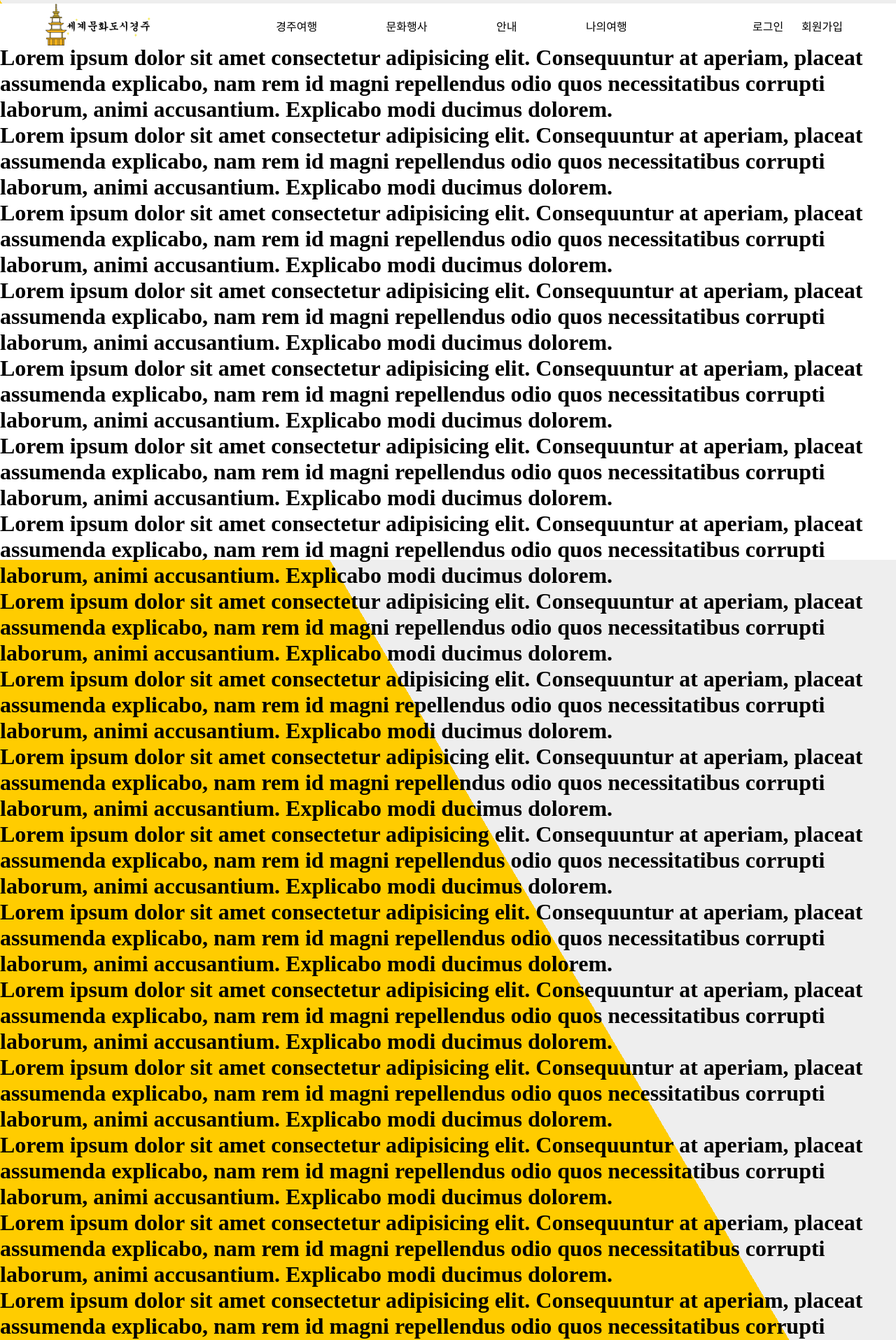
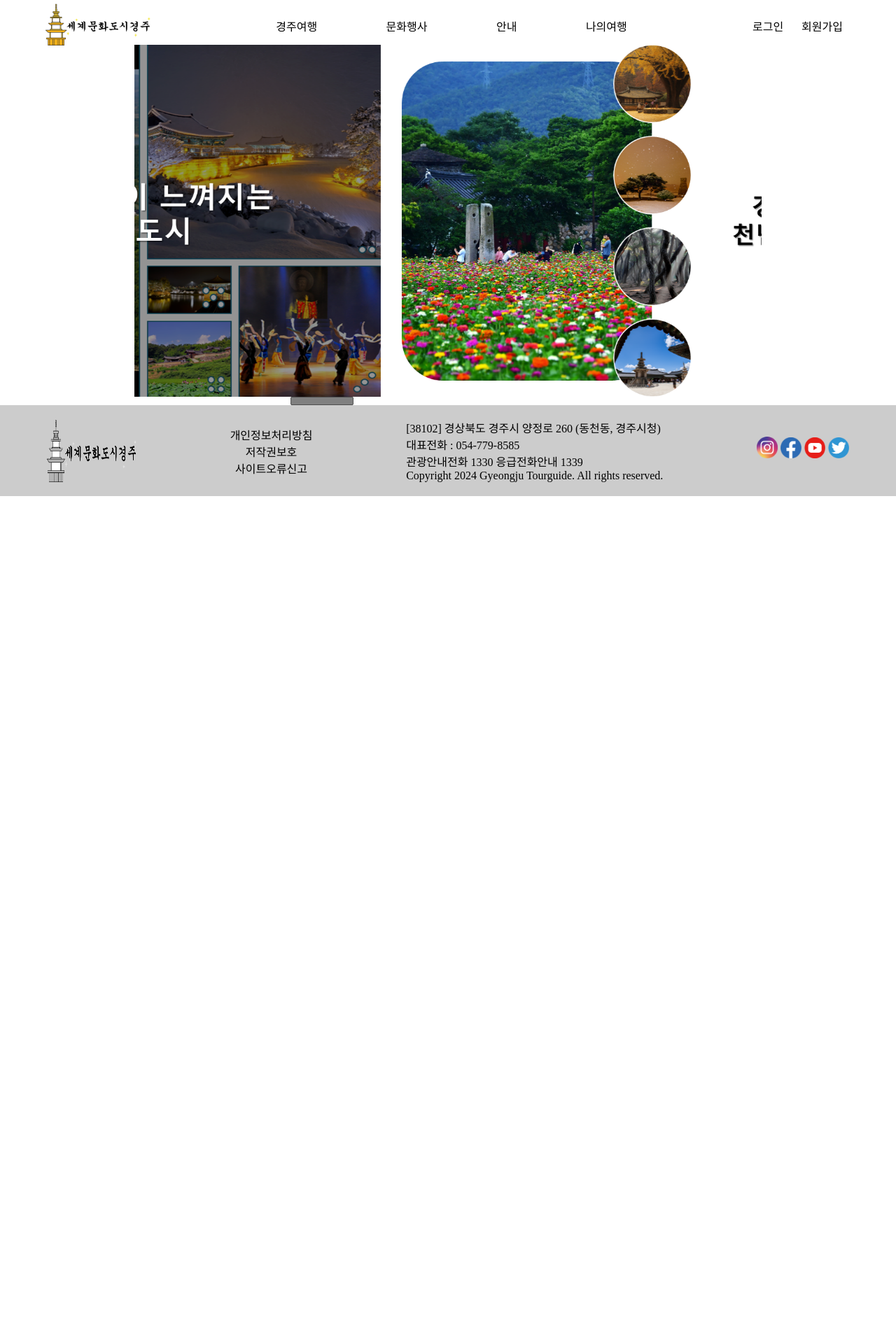
Before and after one commit to ParkMini/2024-Nationwide-Skills-Competition, a PHP site: page / in a window 1280 px wide. Shown: the top 1915 px of the page at 70% size. After the commit the page ends 709 px from the top, so only its background shows below. Run offline with PHP 8.4, Linux system fonts and the light colour scheme.

Commit message:
슬라이드 완성

```diff
--- a/index.html
+++ b/index.html
@@ -61,31 +61,14 @@
       </ul>
     </header>
 
-    <h1>Lorem ipsum dolor sit amet consectetur adipisicing elit. Consequuntur at aperiam, placeat assumenda explicabo, nam rem id magni repellendus odio quos necessitatibus corrupti laborum, animi accusantium. Explicabo modi ducimus dolorem.</h1>
-    <h1>Lorem ipsum dolor sit amet consectetur adipisicing elit. Consequuntur at aperiam, placeat assumenda explicabo, nam rem id magni repellendus odio quos necessitatibus corrupti laborum, animi accusantium. Explicabo modi ducimus dolorem.</h1>
-    <h1>Lorem ipsum dolor sit amet consectetur adipisicing elit. Consequuntur at aperiam, placeat assumenda explicabo, nam rem id magni repellendus odio quos necessitatibus corrupti laborum, animi accusantium. Explicabo modi ducimus dolorem.</h1>
-    <h1>Lorem ipsum dolor sit amet consectetur adipisicing elit. Consequuntur at aperiam, placeat assumenda explicabo, nam rem id magni repellendus odio quos necessitatibus corrupti laborum, animi accusantium. Explicabo modi ducimus dolorem.</h1>
-    <h1>Lorem ipsum dolor sit amet consectetur adipisicing elit. Consequuntur at aperiam, placeat assumenda explicabo, nam rem id magni repellendus odio quos necessitatibus corrupti laborum, animi accusantium. Explicabo modi ducimus dolorem.</h1>
-    <h1>Lorem ipsum dolor sit amet consectetur adipisicing elit. Consequuntur at aperiam, placeat assumenda explicabo, nam rem id magni repellendus odio quos necessitatibus corrupti laborum, animi accusantium. Explicabo modi ducimus dolorem.</h1>
-    <h1>Lorem ipsum dolor sit amet consectetur adipisicing elit. Consequuntur at aperiam, placeat assumenda explicabo, nam rem id magni repellendus odio quos necessitatibus corrupti laborum, animi accusantium. Explicabo modi ducimus dolorem.</h1>
-    <h1>Lorem ipsum dolor sit amet consectetur adipisicing elit. Consequuntur at aperiam, placeat assumenda explicabo, nam rem id magni repellendus odio quos necessitatibus corrupti laborum, animi accusantium. Explicabo modi ducimus dolorem.</h1>
-    <h1>Lorem ipsum dolor sit amet consectetur adipisicing elit. Consequuntur at aperiam, placeat assumenda explicabo, nam rem id magni repellendus odio quos necessitatibus corrupti laborum, animi accusantium. Explicabo modi ducimus dolorem.</h1>
-    <h1>Lorem ipsum dolor sit amet consectetur adipisicing elit. Consequuntur at aperiam, placeat assumenda explicabo, nam rem id magni repellendus odio quos necessitatibus corrupti laborum, animi accusantium. Explicabo modi ducimus dolorem.</h1>
-    <h1>Lorem ipsum dolor sit amet consectetur adipisicing elit. Consequuntur at aperiam, placeat assumenda explicabo, nam rem id magni repellendus odio quos necessitatibus corrupti laborum, animi accusantium. Explicabo modi ducimus dolorem.</h1>
-    <h1>Lorem ipsum dolor sit amet consectetur adipisicing elit. Consequuntur at aperiam, placeat assumenda explicabo, nam rem id magni repellendus odio quos necessitatibus corrupti laborum, animi accusantium. Explicabo modi ducimus dolorem.</h1>
-    <h1>Lorem ipsum dolor sit amet consectetur adipisicing elit. Consequuntur at aperiam, placeat assumenda explicabo, nam rem id magni repellendus odio quos necessitatibus corrupti laborum, animi accusantium. Explicabo modi ducimus dolorem.</h1>
-    <h1>Lorem ipsum dolor sit amet consectetur adipisicing elit. Consequuntur at aperiam, placeat assumenda explicabo, nam rem id magni repellendus odio quos necessitatibus corrupti laborum, animi accusantium. Explicabo modi ducimus dolorem.</h1>
-    <h1>Lorem ipsum dolor sit amet consectetur adipisicing elit. Consequuntur at aperiam, placeat assumenda explicabo, nam rem id magni repellendus odio quos necessitatibus corrupti laborum, animi accusantium. Explicabo modi ducimus dolorem.</h1>
-    <h1>Lorem ipsum dolor sit amet consectetur adipisicing elit. Consequuntur at aperiam, placeat assumenda explicabo, nam rem id magni repellendus odio quos necessitatibus corrupti laborum, animi accusantium. Explicabo modi ducimus dolorem.</h1>
-    <h1>Lorem ipsum dolor sit amet consectetur adipisicing elit. Consequuntur at aperiam, placeat assumenda explicabo, nam rem id magni repellendus odio quos necessitatibus corrupti laborum, animi accusantium. Explicabo modi ducimus dolorem.</h1>
-    <h1>Lorem ipsum dolor sit amet consectetur adipisicing elit. Consequuntur at aperiam, placeat assumenda explicabo, nam rem id magni repellendus odio quos necessitatibus corrupti laborum, animi accusantium. Explicabo modi ducimus dolorem.</h1>
-    <h1>Lorem ipsum dolor sit amet consectetur adipisicing elit. Consequuntur at aperiam, placeat assumenda explicabo, nam rem id magni repellendus odio quos necessitatibus corrupti laborum, animi accusantium. Explicabo modi ducimus dolorem.</h1>
-    <h1>Lorem ipsum dolor sit amet consectetur adipisicing elit. Consequuntur at aperiam, placeat assumenda explicabo, nam rem id magni repellendus odio quos necessitatibus corrupti laborum, animi accusantium. Explicabo modi ducimus dolorem.</h1>
-    <h1>Lorem ipsum dolor sit amet consectetur adipisicing elit. Consequuntur at aperiam, placeat assumenda explicabo, nam rem id magni repellendus odio quos necessitatibus corrupti laborum, animi accusantium. Explicabo modi ducimus dolorem.</h1>
-    <h1>Lorem ipsum dolor sit amet consectetur adipisicing elit. Consequuntur at aperiam, placeat assumenda explicabo, nam rem id magni repellendus odio quos necessitatibus corrupti laborum, animi accusantium. Explicabo modi ducimus dolorem.</h1>
-    <h1>Lorem ipsum dolor sit amet consectetur adipisicing elit. Consequuntur at aperiam, placeat assumenda explicabo, nam rem id magni repellendus odio quos necessitatibus corrupti laborum, animi accusantium. Explicabo modi ducimus dolorem.</h1>
-    <h1>Lorem ipsum dolor sit amet consectetur adipisicing elit. Consequuntur at aperiam, placeat assumenda explicabo, nam rem id magni repellendus odio quos necessitatibus corrupti laborum, animi accusantium. Explicabo modi ducimus dolorem.</h1>
-    <h1>Lorem ipsum dolor sit amet consectetur adipisicing elit. Consequuntur at aperiam, placeat assumenda explicabo, nam rem id magni repellendus odio quos necessitatibus corrupti laborum, animi accusantium. Explicabo modi ducimus dolorem.</h1>
+    <div id="slide">
+      <div id="slider">
+          <img src="./assets/프레젠테이션1/슬라이드1.PNG" alt="슬라이드 이미지1" title="슬라이드 이미지1">
+          <img src="./assets/프레젠테이션1/슬라이드2.PNG" alt="슬라이드 이미지2" title="슬라이드 이미지2">
+          <img src="./assets/프레젠테이션1/슬라이드3.PNG" alt="슬라이드 이미지3" title="슬라이드 이미지3">
+      </div>
+      <div id="progressBar"></div>
+    </div>
 
     <footer>
       <img src="./assets/logo.png" alt="로고" title="로고" style="filter: grayscale(1);" width="128px">
--- a/style.css
+++ b/style.css
@@ -120,3 +120,54 @@
   background: #fff;
   z-index: -1;
 }
+
+#slide {
+  width: 70%;
+  overflow: hidden;
+  margin: 0 auto;
+}
+
+@keyframes slider {
+  0%,
+  33.3% {
+    transform: translateX(0);
+  }
+  44.4%,
+  66.6% {
+    transform: translateX(-33.3%);
+  }
+  77.7%,
+  99.9% {
+    transform: translateX(-66.6%);
+  }
+}
+
+#slider {
+  width: 300%;
+  display: flex;
+  animation: slider 9s linear infinite;
+}
+
+#slider img {
+  width: 33.3%;
+}
+
+@keyframes progressbar {
+  from {
+    transform: scaleX(0);
+  }
+  to {
+    transform: scaleX(1);
+  }
+}
+
+#progressBar {
+  width: 50%;
+  height: 10px;
+  background-color: gray;
+  border: solid 1px black;
+  border-radius: 10px;
+  transform-origin: left;
+  animation: progressbar 3s linear infinite;
+  margin: 0 auto;
+}
```
Also changed, not shown: assets/프레젠테이션1/슬라이드1.PNG (added), assets/프레젠테이션1/슬라이드2.PNG (added), assets/프레젠테이션1/슬라이드3.PNG (added).
